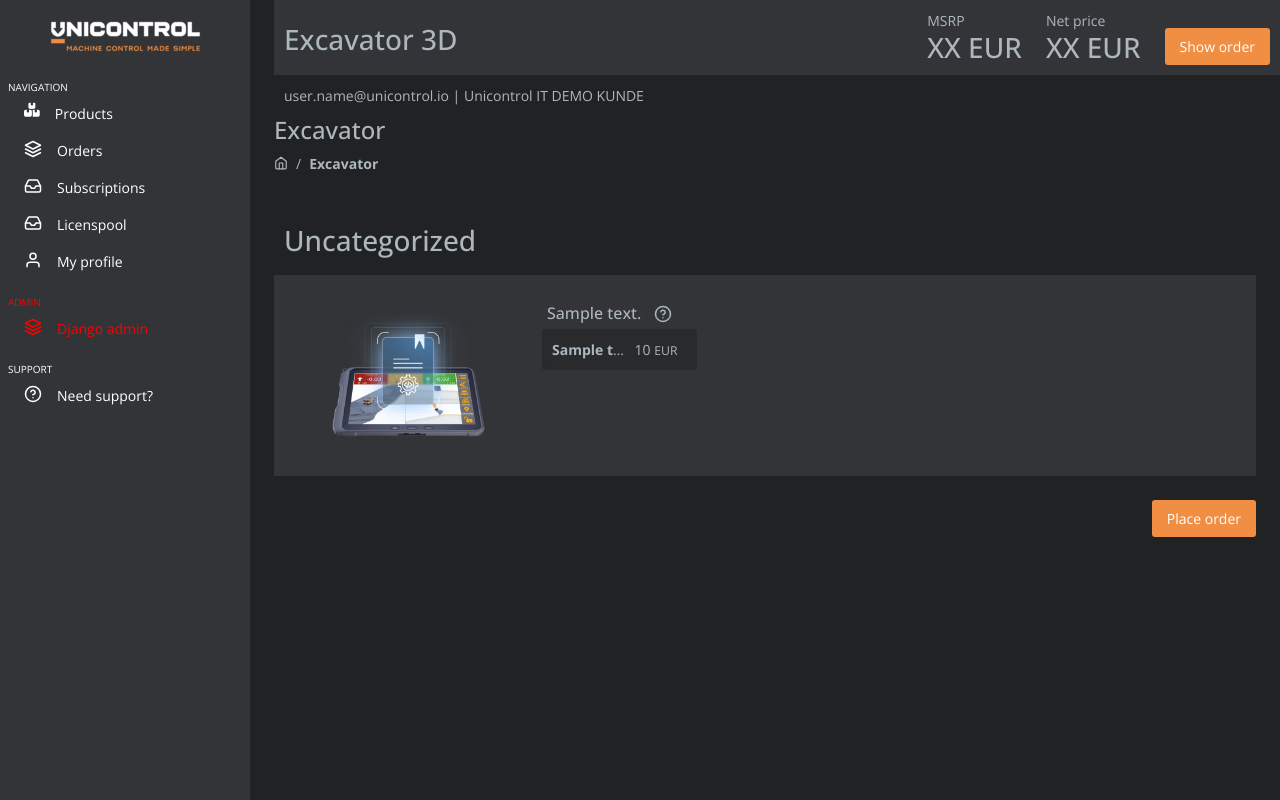
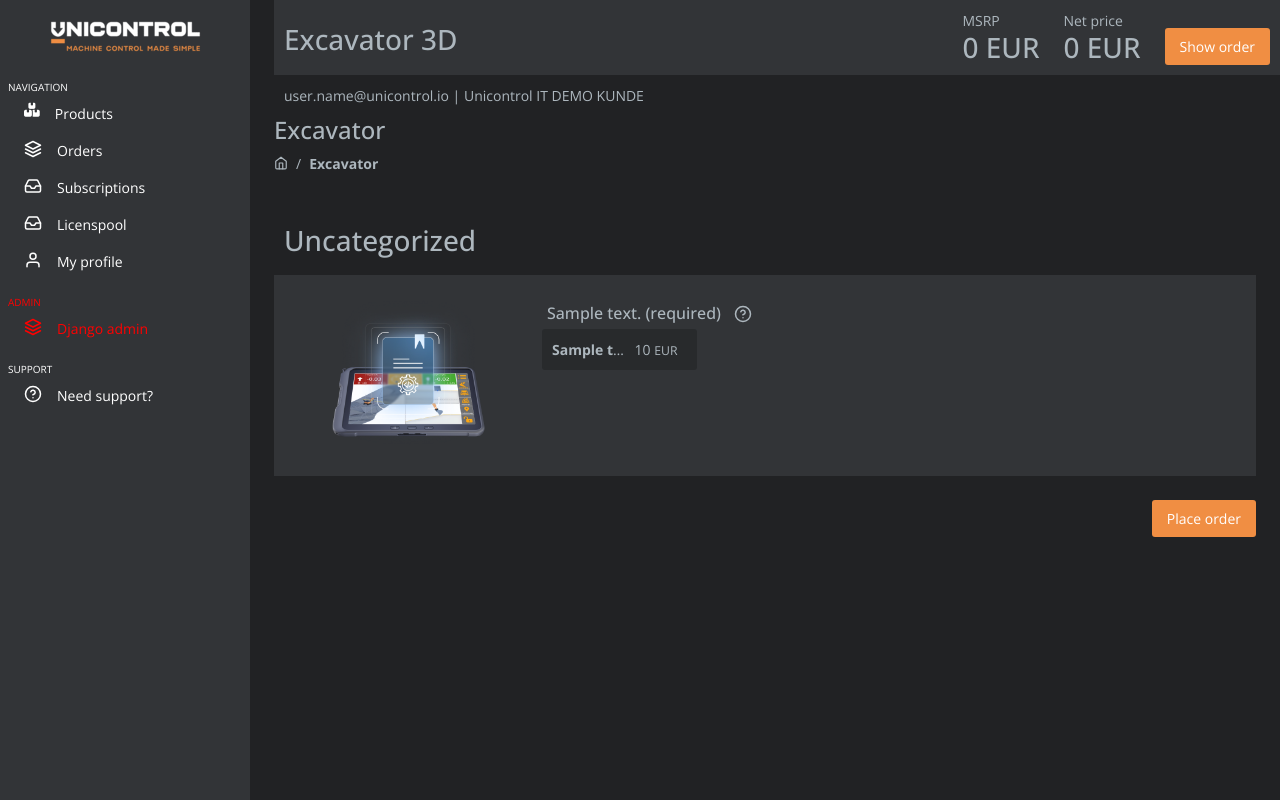
Before and after one commit to Artaey/Unicontrolproject, a Django app: page /excavator in a window 1280 px wide. Run offline with Django 5.2, Linux system fonts and the light colour scheme; tables that the repository leaves empty hold one stand-in row (values such as "Sample post").

Commit message:
add total price calculation, cart table, readmore

```diff
--- a/order/views.py
+++ b/order/views.py
@@ -8,37 +8,33 @@ def index(request):
 
 # Excavator page
 def excavator(request):
-    # Step 1: Fetch DropdownFields grouped by parentCategory
-    dropdown_fields = DropdownField.objects.prefetch_related('dropdownoption_set')
+    dropdown_fields = DropdownField.objects.prefetch_related("dropdownoption_set")
 
-    # Step 2: Prepare a grouped dictionary
     grouped_data = {}
     for field in dropdown_fields:
         category = field.parentCategory or "Uncategorized"
         if category not in grouped_data:
             grouped_data[category] = []
 
-        # Step 3: Fetch options for each DropdownField
-        options = field.dropdownoption_set.select_related('itemNo')
+        options = field.dropdownoption_set.select_related("itemNo")
 
-        # Step 4: Attach prices for each option
         options_with_prices = []
         for option in options:
-            # Fetch prices via SyncSparepart
             prices = Price.objects.filter(no=option.itemNo).first()
             options_with_prices.append({
-                'option': option,
-                'prices': {
-                    'EUR': prices.priceEUR if prices else None,
+                "option": option,
+                "prices": {
+                    "EUR": prices.priceEUR if prices else None,
                 }
             })
 
-        # Add field and its options with prices to the group
         grouped_data[category].append({
-            'field': field,
-            'options': options_with_prices
+            "field": field,
+            "isRequired": field.dropdownRequired,
+            "readMore": field.readMore,
+            "options": options_with_prices,
         })
-    return render(request, "order/excavator.html", {'grouped_data': grouped_data})
+    return render(request, "order/excavator.html", {"grouped_data": grouped_data})
 
 def summary(request):
     return render(request, "order/summary.html")
--- a/static/css/base.css
+++ b/static/css/base.css
@@ -117,6 +117,7 @@ header {
     display: flex;
     position: fixed;
     top: 0px;
+    z-index: 9;
 }
 
 /*Header end*/
@@ -279,11 +280,11 @@ thead tr {
     cursor: pointer;
 }
 
-input[type="radio"] {
+input[type="checkbox"] {
     display: none;
 }
 
-.fieldOptionContainer:has(input[type="radio"]:checked) {
+.fieldOptionContainer:has(input[type="checkbox"]:checked) {
     border-color: var(--orange);
 }
 
--- a/templates/components/field.html
+++ b/templates/components/field.html
@@ -7,19 +7,25 @@
         </div>
         <div class="fieldBoxContentInnerContainer d-flex flex-column gap-4 pt-4 pb-4">
             {% for field_data in fields %}
+
             <div class="fieldBoxContentInnerMainContainer d-flex flex-column">
                 <div class="fieldBoxContentInnerHeaderTop d-flex gap-2">
-                    <div class="fieldHeader mb-0 h6">{{ field_data.field.lableText }}</div>
-                    <div class="questionIcon"><i data-feather="help-circle"></i></div>
+                    <div class="fieldHeader mb-0 h6">{{ field_data.field.lableText }}{% if field_data.isRequired %} (required) {% endif %}</div>
+                    {% if field_data.readMore %}
+                    <div class="questionIcon" type="button" data-bs-toggle="collapse" data-bs-target="#collapse{{ field_data.field.id }}" aria-expanded="false" aria-controls="collapse{{ field_data.field.id }}"><i data-feather="help-circle"></i></div>
+                    {% endif %}
                 </div>
                 <div class="fieldBoxContentInner d-flex flex-row gap-4 flex-wrap">
                     {% for option_data in field_data.options %}
-                    <label class="fieldOptionContainer d-flex flex-row gap-2 justify-content-between p-2">
-                        <input type="radio" name="field_{{ field_data.field.id }}" value="{{ option_data.option.id }}" />
+                    <label class="fieldOptionContainer {% if field_data.isRequired %} required {% endif %} d-flex flex-row gap-2 justify-content-between p-2">
+                        <input class="fieldInput" type="checkbox" name="field_{{ field_data.field.id }}" value="{{ option_data.option.id }}" data-no="" data-item="{{ option_data.option.optionText }}" data-price="{{ option_data.prices.EUR }}"/>
                         <div class="fieldOption mb-0"><b>{{ option_data.option.optionText }}</b></div>
                         <div class="fieldOptionPrice mb-0">{{ option_data.prices.EUR }} <small>EUR</small></div>
                     </label>
                     {% endfor %}
+                </div>
+                <div class="collapse" id="collapse{{ field_data.field.id }}">
+                    {{ field_data.readMore }}
                 </div>
             </div>
             {% endfor %}
@@ -27,17 +33,3 @@
     </div>
     {% endfor %}
 </div>
-
-<script>
-    // const options = $(".fieldOptionContainer")
-
-    // $(".fieldOptionContainer").on("click", function() {
-    //     if ($(this).hasClass("selected")) {
-    //         $(this).toggleClass("selected");
-    //     } else {
-    //         options.removeClass("selected")
-    //         $(this).addClass("selected")
-    //     }
-
-    // });
-</script>
--- a/templates/components/header.html
+++ b/templates/components/header.html
@@ -7,13 +7,13 @@
             <p class="mb-0">
                 MSRP
             </p>
-            <h3 class="mb-0">XX EUR</h3>
+            <h3 class="msrpPrice mb-0">0 <small>EUR</small></h3>
         </div>
         <div class="d-flex flex-column justify-content-end">
             <p class="mb-0">
                 Net price
             </p>
-            <h3 class="mb-0">XX EUR</h3>
+            <h3 class="netPrice mb-0">0 <small>EUR</small></h3>
         </div>
         <div class="d-inline-flex flex-column justify-content-end">
             <button type="button" class="btnOrder">Show order</button>
--- a/templates/order/excavator.html
+++ b/templates/order/excavator.html
@@ -66,7 +66,81 @@
     });
 </script>
 
+
+<script>
+$('.fieldOptionContainer input[type="checkbox"]').on('click', function (e) {
+        // Uncheck all other checkboxes with the same name
+        let name = $(this).attr('name');
+        $('input[name="' + name + '"]').not(this).prop('checked', false);
+
+        calculateTotalPrice();
+        updateCart();
+    });
+</script>
+
 <script defer>
-    // fields
+    // calculate total price
+    function calculateTotalPrice() {
+        let total = 0;
+
+        $('.fieldOptionContainer input[type="checkbox"]:checked').each(function () {
+            total += parseFloat($(this).data('price'));
+        });
+
+        console.log("Total Price:", total);
+        $(".netPrice").text(total.toFixed(0) + " EUR");
+        $(".msrpPrice").text((total * 1.6).toFixed(0) + " EUR");
+    }
+
+    calculateTotalPrice();
+</script>
+
+<script defer>
+    // update cart
+    function updateCart() {
+        let $cartBody = $(".cart table tbody");
+
+        $cartBody.empty();
+
+        $('.fieldOptionContainer input[type="checkbox"]:checked').each(function (index) {
+            let item = $(this).data('item');
+            let net = parseFloat($(this).data('price')).toFixed(0);
+            let msrp = (net * 1.6).toFixed(0);
+            let qty = $(this).data('qty') || 1;
+
+            $cartBody.append(`
+                <tr>
+                    <td>${index + 1}</td>
+                    <td>${item}</td>
+                    <td>${msrp} <small>EUR</small></td>
+                    <td>${net} <small>EUR</small></td>
+                    <td>${qty}</td>
+                </tr>
+            `);
+        });
+
+        if ($cartBody.children().length === 0) {
+            $cartBody.append(`
+                <tr>
+                    <td colspan="5" class="text-center">No items in cart</td>
+                </tr>
+            `);
+        }
+    }
+
+    updateCart();
+</script>
+
+<script defer>
+    const fieldNames = "{% for category, fields in grouped_data.items %}{% for field_data in fields %}{{ field_data.field }} {% endfor %}{% endfor %}"
+
+    console.log(fieldNames);
+
+    $("form").on("submit", function (e) {
+        e.preventDefault();
+
+       let requiredInputs = $('.fieldOptionContainer.required input[type="checkbox"]:checked');
+       console.log(requiredInputs.length)
+    });
 </script>
 {% endblock script %}
```
